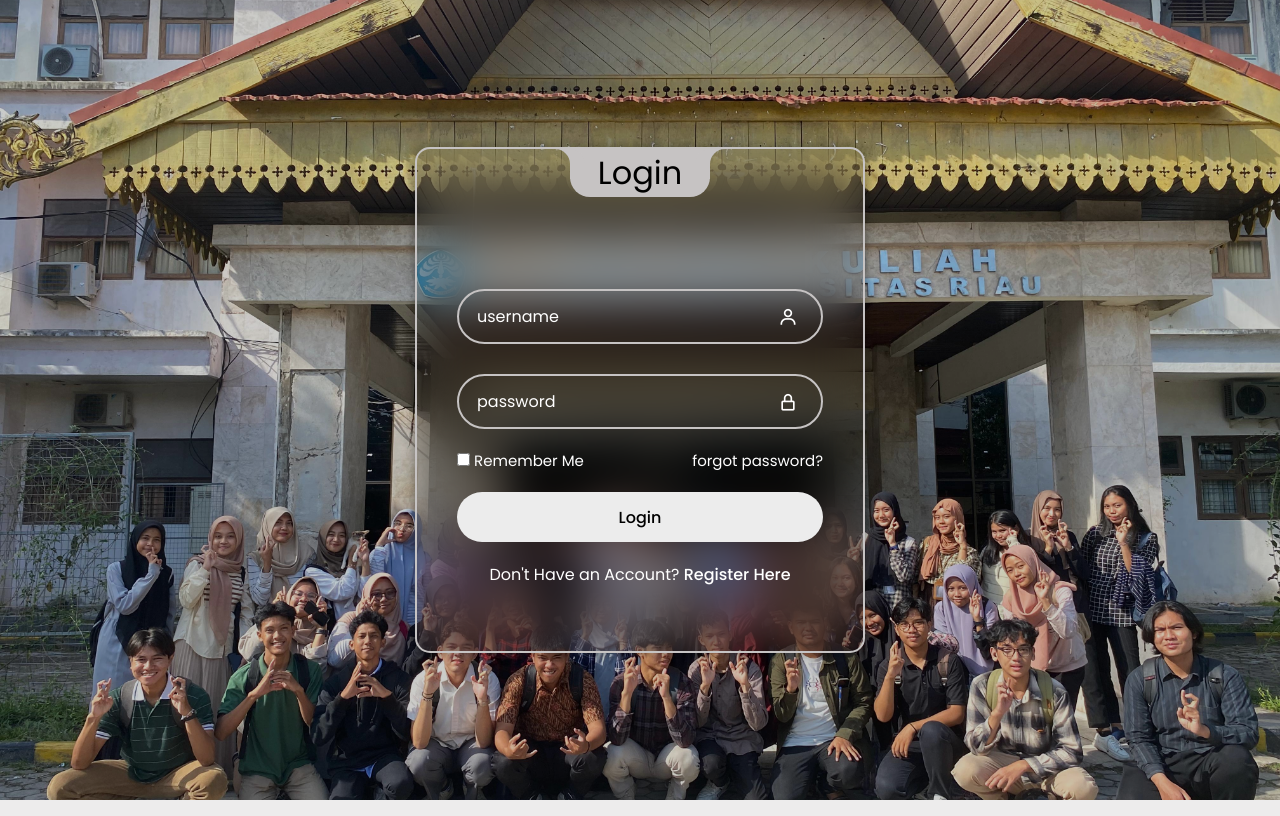
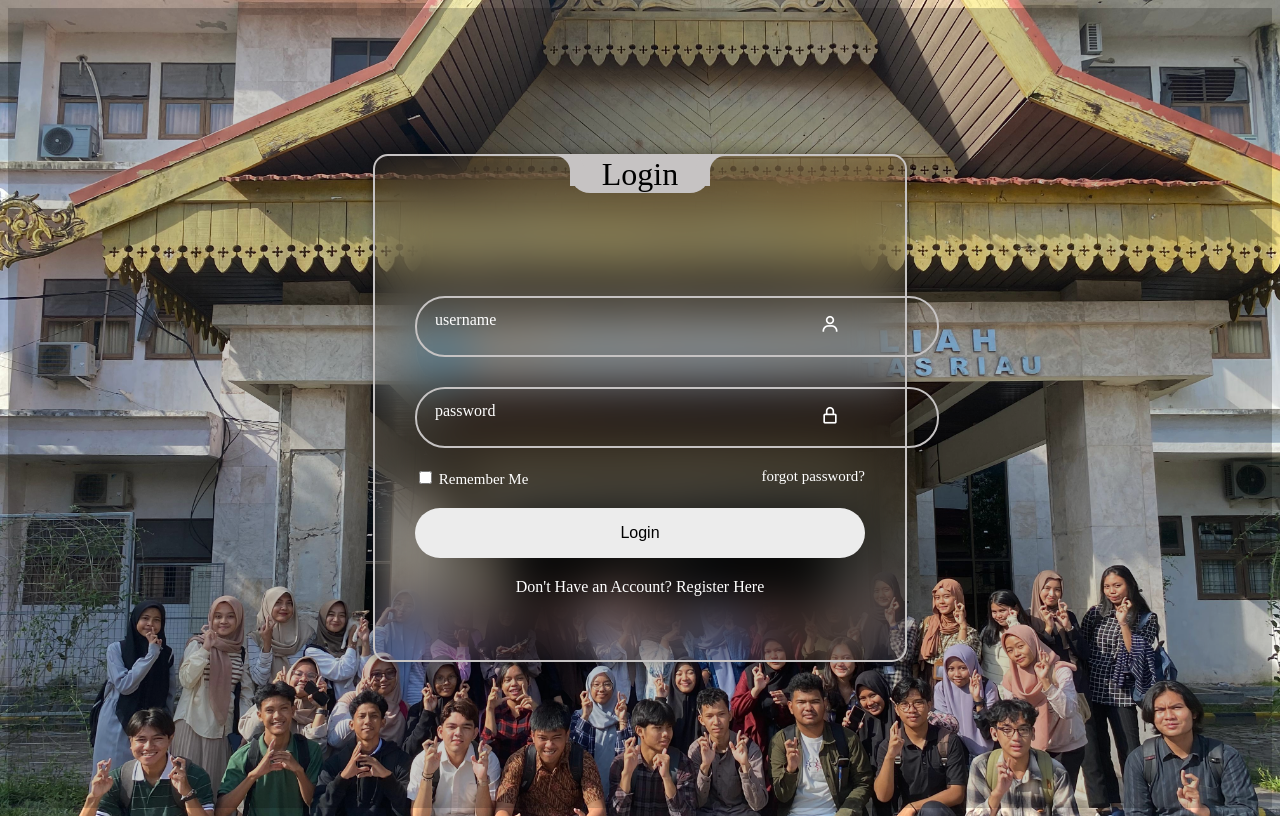
Before and after one commit to tahtaganz23/WEB-KELAS, a PHP site: page / in a window 1280 px wide. Run offline with PHP 8.4, Linux system fonts and the light colour scheme.

Commit message:
Update style.css

```diff
--- a/style.css
+++ b/style.css
@@ -1,4 +1,4 @@
-@import url('https://fonts.googleapis.com/css2?family=Poppins:wght@400;500;600;700&display=swap');
+3@import url('https://fonts.googleapis.com/css2?family=Poppins:wght@400;500;600;700&display=swap');
 
 *{
     margin: 0;
@@ -14,7 +14,7 @@
 }
 /* ===== BODY - BACKGROUND IMAGE ===== */
 body{
-    background-image: url("FOTBAR.jpg");
+    background-image: url("FOTBAR3.jpg");
     background-position: center;
     background-size: cover;
     background-repeat: no-repeat;
```
